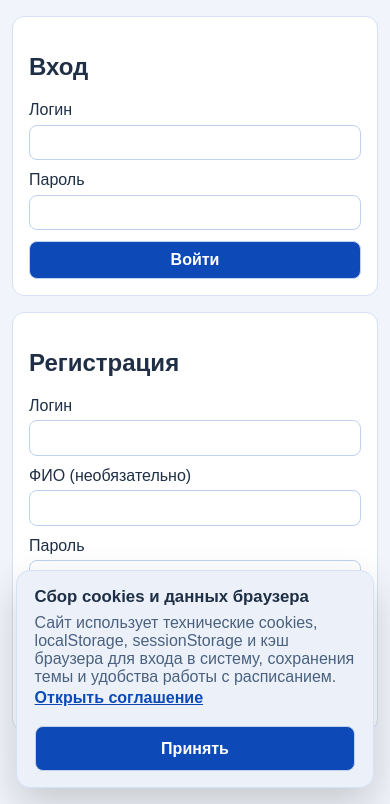
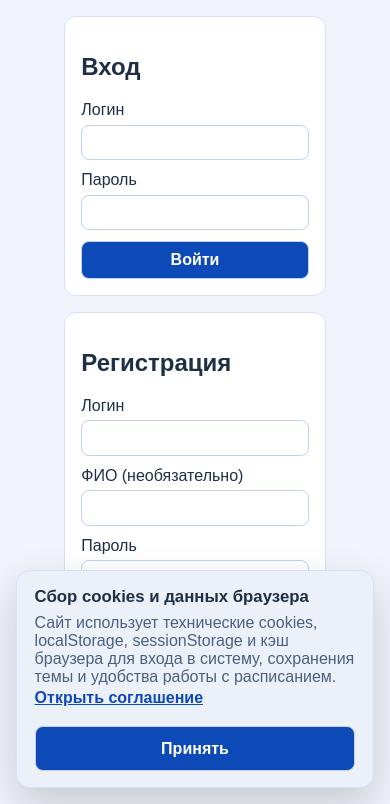
Before and after one commit to rusas161rus/RKSI, a Flask app: page /login in a window 390 px wide. Shown: the part 40-844 px from the top of the page. Run offline with Flask 3, Linux system fonts and the light colour scheme; parts of the project's set-up code (start-up, migrations or seed data) failed here and were passed over; some libraries are stand-ins or nearby versions.

Commit message:
Center auth forms and rename RKSI mobile link

```diff
--- a/static/style.css
+++ b/static/style.css
@@ -124,6 +124,20 @@ body {
 }
 
 .narrow { max-width: 420px; }
+
+.auth-shell {
+  display: flex;
+  flex-direction: column;
+  align-items: center;
+  width: 100%;
+  max-width: 860px;
+  margin: 0 auto;
+}
+
+.auth-shell .card {
+  margin-left: auto;
+  margin-right: auto;
+}
 
 .grid-form {
   display: grid;
--- a/templates/login.html
+++ b/templates/login.html
@@ -1,5 +1,6 @@
 {% extends "base.html" %}
 {% block content %}
+<div class="auth-shell">
   <section class="card narrow">
     <h2>Вход</h2>
     <form method="post" class="grid-form">
@@ -33,4 +34,5 @@
       <button type="submit">Зарегистрироваться</button>
     </form>
   </section>
+</div>
 {% endblock %}
--- a/templates/user_dashboard.html
+++ b/templates/user_dashboard.html
@@ -44,7 +44,7 @@
       <button type="submit">Открыть расписание РКСИ</button>
     </form>
     <form method="get" action="{{ rksi_mobile_schedule_url }}" target="_blank" rel="noopener noreferrer" class="grid-form compact-form">
-      <button type="submit">Открыть мобильную версию</button>
+      <button type="submit">Открыть мобильную версию РКСИ</button>
     </form>
   </div>
 
```
Lines whose indentation alone changed are shown as unchanged.
